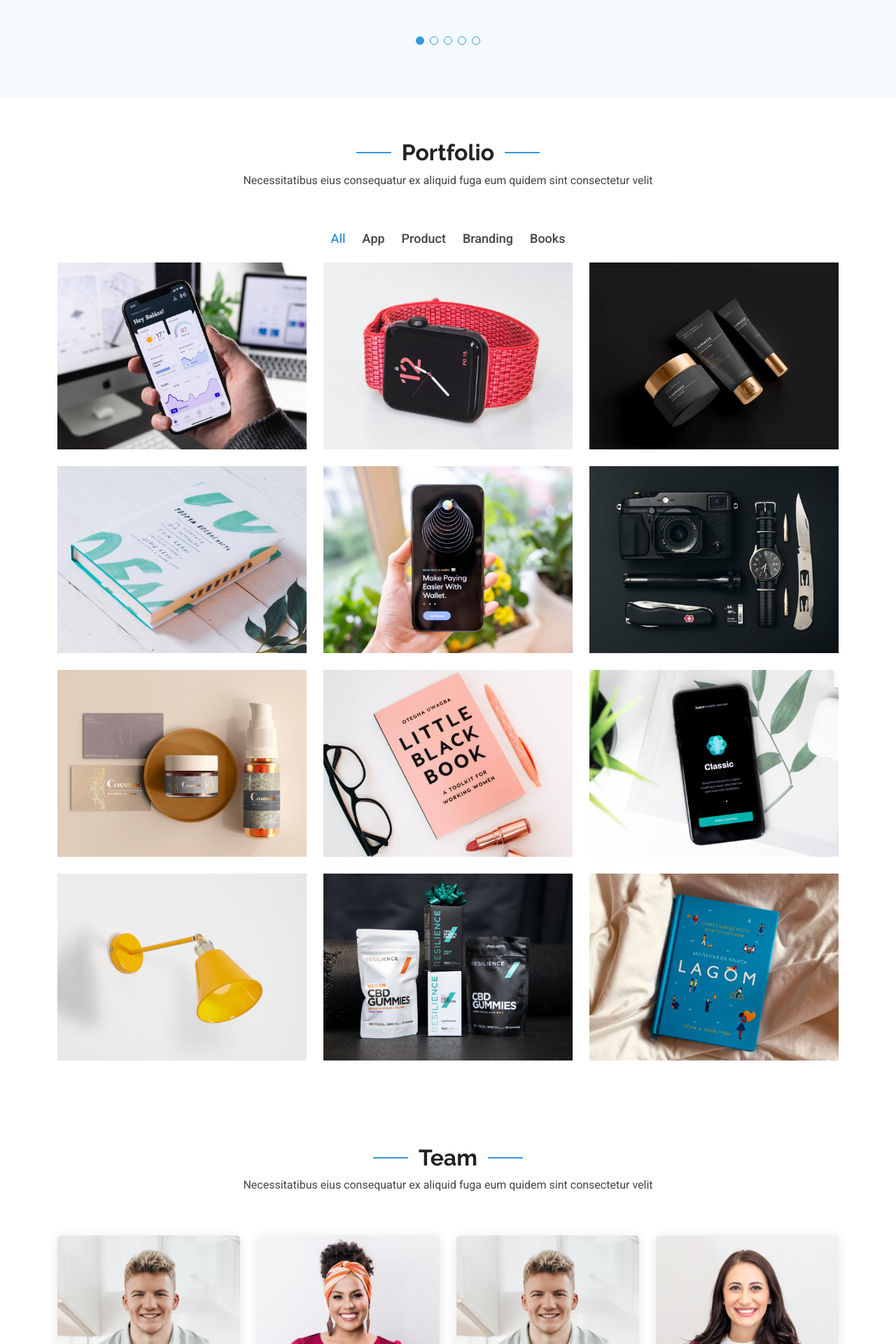
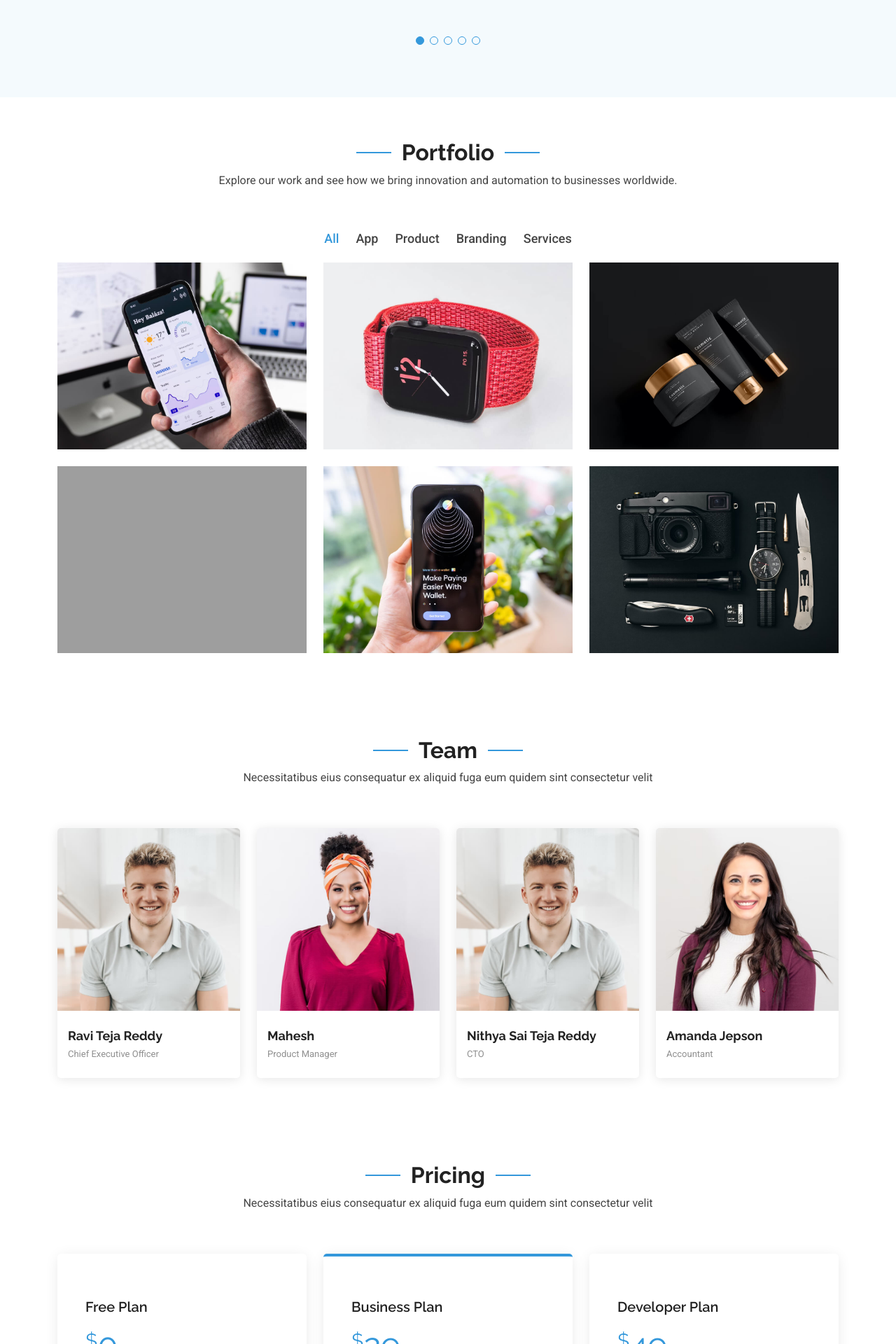
Before and after one commit to sangatiravitejareddy/alphabloczs, a Django app: page / in a window 1280 px wide. Shown: the part 4270-6190 px from the top of the page at 70% size. Run offline with Django 5.2, Linux system fonts and the light colour scheme; some libraries are stand-ins or nearby versions; grey boxes are pictures that could not be loaded.

Commit message:
Services_sections

```diff
--- a/alphabloczs/templates/index.html
+++ b/alphabloczs/templates/index.html
@@ -655,7 +655,7 @@
       <!-- Section Title -->
       <div class="container section-title" data-aos="fade-up">
         <h2>Portfolio</h2>
-        <p>Necessitatibus eius consequatur ex aliquid fuga eum quidem sint consectetur velit</p>
+        <p>Explore our work and see how we bring innovation and automation to businesses worldwide.</p>
       </div><!-- End Section Title -->
 
       <div class="container">
@@ -667,150 +667,84 @@
             <li data-filter=".filter-app">App</li>
             <li data-filter=".filter-product">Product</li>
             <li data-filter=".filter-branding">Branding</li>
-            <li data-filter=".filter-books">Books</li>
+            <li data-filter=".filter-service">Services</li>
           </ul><!-- End Portfolio Filters -->
 
           <div class="row gy-4 isotope-container" data-aos="fade-up" data-aos-delay="200">
 
+            <!-- Portfolio Item 1: App Development -->
             <div class="col-lg-4 col-md-6 portfolio-item isotope-item filter-app">
               <div class="portfolio-content h-100">
-                <img src="{% static 'assets/img/portfolio/app-1.jpg' %}" class="img-fluid" alt="">
+                <img src="{% static 'assets/img/portfolio/app-1.jpg' %}" class="img-fluid" alt="AlphaBloczs App Development">
                 <div class="portfolio-info">
-                  <h4>App 1</h4>
-                  <p>Lorem ipsum, dolor sit amet consectetur</p>
-                  <a href="{% static 'assets/img/portfolio/app-1.jpg' %}" title="App 1" data-gallery="portfolio-gallery-app" class="glightbox preview-link"><i class="bi bi-zoom-in"></i></a>
+                  <h4>App Development</h4>
+                  <p>Custom-built apps designed to streamline business operations.</p>
+                  <a href="{% static 'assets/img/portfolio/app-1.jpg' %}" title="App Development" data-gallery="portfolio-gallery-app" class="glightbox preview-link"><i class="bi bi-zoom-in"></i></a>
                   <a href="portfolio-details.html" title="More Details" class="details-link"><i class="bi bi-link-45deg"></i></a>
                 </div>
               </div>
             </div><!-- End Portfolio Item -->
 
+            <!-- Portfolio Item 2: RPA Solutions -->
             <div class="col-lg-4 col-md-6 portfolio-item isotope-item filter-product">
               <div class="portfolio-content h-100">
-                <img src="{% static 'assets/img/portfolio/product-1.jpg' %}" class="img-fluid" alt="">
+                <img src="{% static 'assets/img/portfolio/product-1.jpg' %}" class="img-fluid" alt="AlphaBloczs RPA Solutions">
                 <div class="portfolio-info">
-                  <h4>Product 1</h4>
-                  <p>Lorem ipsum, dolor sit amet consectetur</p>
-                  <a href="{% static 'assets/img/portfolio/product-1.jpg' %}" title="Product 1" data-gallery="portfolio-gallery-product" class="glightbox preview-link"><i class="bi bi-zoom-in"></i></a>
+                  <h4>RPA Solutions</h4>
+                  <p>Empowering businesses with Robotic Process Automation to reduce costs.</p>
+                  <a href="{% static 'assets/img/portfolio/product-1.jpg' %}" title="RPA Solutions" data-gallery="portfolio-gallery-product" class="glightbox preview-link"><i class="bi bi-zoom-in"></i></a>
                   <a href="portfolio-details.html" title="More Details" class="details-link"><i class="bi bi-link-45deg"></i></a>
                 </div>
               </div>
             </div><!-- End Portfolio Item -->
 
+            <!-- Portfolio Item 3: Branding and Identity -->
             <div class="col-lg-4 col-md-6 portfolio-item isotope-item filter-branding">
               <div class="portfolio-content h-100">
-                <img src="{% static 'assets/img/portfolio/branding-1.jpg' %}" class="img-fluid" alt="">
+                <img src="{% static 'assets/img/portfolio/branding-1.jpg' %}" class="img-fluid" alt="AlphaBloczs Branding">
                 <div class="portfolio-info">
-                  <h4>Branding 1</h4>
-                  <p>Lorem ipsum, dolor sit amet consectetur</p>
-                  <a href="{% static 'assets/img/portfolio/branding-1.jpg' %}" title="Branding 1" data-gallery="portfolio-gallery-branding" class="glightbox preview-link"><i class="bi bi-zoom-in"></i></a>
+                  <h4>Branding & Identity</h4>
+                  <p>Creating memorable and impactful brand identities for businesses.</p>
+                  <a href="{% static 'assets/img/portfolio/branding-1.jpg' %}" title="Branding & Identity" data-gallery="portfolio-gallery-branding" class="glightbox preview-link"><i class="bi bi-zoom-in"></i></a>
                   <a href="portfolio-details.html" title="More Details" class="details-link"><i class="bi bi-link-45deg"></i></a>
                 </div>
               </div>
             </div><!-- End Portfolio Item -->
 
-            <div class="col-lg-4 col-md-6 portfolio-item isotope-item filter-books">
+            <!-- Portfolio Item 4: AI Chatbot Solutions -->
+            <div class="col-lg-4 col-md-6 portfolio-item isotope-item filter-service">
               <div class="portfolio-content h-100">
-                <img src="{% static 'assets/img/portfolio/books-1.jpg' %}" class="img-fluid" alt="">
+                <img src="{% static 'assets/img/portfolio/service-1.jpg' %}" class="img-fluid" alt="AlphaBloczs AI Chatbots">
                 <div class="portfolio-info">
-                  <h4>Books 1</h4>
-                  <p>Lorem ipsum, dolor sit amet consectetur</p>
-                  <a href="{% static 'assets/img/portfolio/books-1.jpg' %}" title="Branding 1" data-gallery="portfolio-gallery-book" class="glightbox preview-link"><i class="bi bi-zoom-in"></i></a>
+                  <h4>AI Chatbot Solutions</h4>
+                  <p>Building intelligent chatbots to improve customer engagement and support.</p>
+                  <a href="{% static 'assets/img/portfolio/service-1.jpg' %}" title="AI Chatbots" data-gallery="portfolio-gallery-service" class="glightbox preview-link"><i class="bi bi-zoom-in"></i></a>
                   <a href="portfolio-details.html" title="More Details" class="details-link"><i class="bi bi-link-45deg"></i></a>
                 </div>
               </div>
             </div><!-- End Portfolio Item -->
 
+            <!-- Portfolio Item 5: Web Design and Development -->
             <div class="col-lg-4 col-md-6 portfolio-item isotope-item filter-app">
               <div class="portfolio-content h-100">
-                <img src="{% static 'assets/img/portfolio/app-2.jpg' %}" class="img-fluid" alt="">
+                <img src="{% static 'assets/img/portfolio/app-2.jpg' %}" class="img-fluid" alt="AlphaBloczs Web Design">
                 <div class="portfolio-info">
-                  <h4>App 2</h4>
-                  <p>Lorem ipsum, dolor sit amet consectetur</p>
-                  <a href="{% static 'assets/img/portfolio/app-2.jpg' %}" title="App 2" data-gallery="portfolio-gallery-app" class="glightbox preview-link"><i class="bi bi-zoom-in"></i></a>
+                  <h4>Web Design & Development</h4>
+                  <p>Responsive and modern web design to boost your online presence.</p>
+                  <a href="{% static 'assets/img/portfolio/app-2.jpg' %}" title="Web Design & Development" data-gallery="portfolio-gallery-app" class="glightbox preview-link"><i class="bi bi-zoom-in"></i></a>
                   <a href="portfolio-details.html" title="More Details" class="details-link"><i class="bi bi-link-45deg"></i></a>
                 </div>
               </div>
             </div><!-- End Portfolio Item -->
 
+            <!-- Portfolio Item 6: Data Analytics Solutions -->
             <div class="col-lg-4 col-md-6 portfolio-item isotope-item filter-product">
               <div class="portfolio-content h-100">
-                <img src="{% static 'assets/img/portfolio/product-2.jpg' %}" class="img-fluid" alt="">
+                <img src="{% static 'assets/img/portfolio/product-2.jpg' %}" class="img-fluid" alt="AlphaBloczs Data Analytics">
                 <div class="portfolio-info">
-                  <h4>Product 2</h4>
-                  <p>Lorem ipsum, dolor sit amet consectetur</p>
-                  <a href="{% static 'assets/img/portfolio/product-2.jpg' %}" title="Product 2" data-gallery="portfolio-gallery-product" class="glightbox preview-link"><i class="bi bi-zoom-in"></i></a>
-                  <a href="portfolio-details.html" title="More Details" class="details-link"><i class="bi bi-link-45deg"></i></a>
-                </div>
-              </div>
-            </div><!-- End Portfolio Item -->
-
-            <div class="col-lg-4 col-md-6 portfolio-item isotope-item filter-branding">
-              <div class="portfolio-content h-100">
-                <img src="{% static 'assets/img/portfolio/branding-2.jpg' %}" class="img-fluid" alt="">
-                <div class="portfolio-info">
-                  <h4>Branding 2</h4>
-                  <p>Lorem ipsum, dolor sit amet consectetur</p>
-                  <a href="{% static 'assets/img/portfolio/branding-2.jpg' %}" title="Branding 2" data-gallery="portfolio-gallery-branding" class="glightbox preview-link"><i class="bi bi-zoom-in"></i></a>
-                  <a href="portfolio-details.html" title="More Details" class="details-link"><i class="bi bi-link-45deg"></i></a>
-                </div>
-              </div>
-            </div><!-- End Portfolio Item -->
-
-            <div class="col-lg-4 col-md-6 portfolio-item isotope-item filter-books">
-              <div class="portfolio-content h-100">
-                <img src="{% static 'assets/img/portfolio/books-2.jpg' %}" class="img-fluid" alt="">
-                <div class="portfolio-info">
-                  <h4>Books 2</h4>
-                  <p>Lorem ipsum, dolor sit amet consectetur</p>
-                  <a href="{% static 'assets/img/portfolio/books-2.jpg' %}" title="Branding 2" data-gallery="portfolio-gallery-book" class="glightbox preview-link"><i class="bi bi-zoom-in"></i></a>
-                  <a href="portfolio-details.html" title="More Details" class="details-link"><i class="bi bi-link-45deg"></i></a>
-                </div>
-              </div>
-            </div><!-- End Portfolio Item -->
-
-            <div class="col-lg-4 col-md-6 portfolio-item isotope-item filter-app">
-              <div class="portfolio-content h-100">
-                <img src="{% static 'assets/img/portfolio/app-3.jpg' %}" class="img-fluid" alt="">
-                <div class="portfolio-info">
-                  <h4>App 3</h4>
-                  <p>Lorem ipsum, dolor sit amet consectetur</p>
-                  <a href="{% static 'assets/img/portfolio/app-3.jpg' %}" title="App 3" data-gallery="portfolio-gallery-app" class="glightbox preview-link"><i class="bi bi-zoom-in"></i></a>
-                  <a href="portfolio-details.html" title="More Details" class="details-link"><i class="bi bi-link-45deg"></i></a>
-                </div>
-              </div>
-            </div><!-- End Portfolio Item -->
-
-            <div class="col-lg-4 col-md-6 portfolio-item isotope-item filter-product">
-              <div class="portfolio-content h-100">
-                <img src="{% static 'assets/img/portfolio/product-3.jpg' %}" class="img-fluid" alt="">
-                <div class="portfolio-info">
-                  <h4>Product 3</h4>
-                  <p>Lorem ipsum, dolor sit amet consectetur</p>
-                  <a href="{% static 'assets/img/portfolio/product-3.jpg' %}" title="Product 3" data-gallery="portfolio-gallery-product" class="glightbox preview-link"><i class="bi bi-zoom-in"></i></a>
-                  <a href="portfolio-details.html" title="More Details" class="details-link"><i class="bi bi-link-45deg"></i></a>
-                </div>
-              </div>
-            </div><!-- End Portfolio Item -->
-
-            <div class="col-lg-4 col-md-6 portfolio-item isotope-item filter-branding">
-              <div class="portfolio-content h-100">
-                <img src="{% static 'assets/img/portfolio/branding-3.jpg' %}" class="img-fluid" alt="">
-                <div class="portfolio-info">
-                  <h4>Branding 3</h4>
-                  <p>Lorem ipsum, dolor sit amet consectetur</p>
-                  <a href="{% static 'assets/img/portfolio/branding-3.jpg' %}" title="Branding 2" data-gallery="portfolio-gallery-branding" class="glightbox preview-link"><i class="bi bi-zoom-in"></i></a>
-                  <a href="portfolio-details.html" title="More Details" class="details-link"><i class="bi bi-link-45deg"></i></a>
-                </div>
-              </div>
-            </div><!-- End Portfolio Item -->
-
-            <div class="col-lg-4 col-md-6 portfolio-item isotope-item filter-books">
-              <div class="portfolio-content h-100">
-                <img src="{% static 'assets/img/portfolio/books-3.jpg' %}" class="img-fluid" alt="">
-                <div class="portfolio-info">
-                  <h4>Books 3</h4>
-                  <p>Lorem ipsum, dolor sit amet consectetur</p>
-                  <a href="{% static 'assets/img/portfolio/books-3.jpg' %}" title="Branding 3" data-gallery="portfolio-gallery-book" class="glightbox preview-link"><i class="bi bi-zoom-in"></i></a>
+                  <h4>Data Analytics</h4>
+                  <p>Transforming data into actionable insights for better business decisions.</p>
+                  <a href="{% static 'assets/img/portfolio/product-2.jpg' %}" title="Data Analytics" data-gallery="portfolio-gallery-product" class="glightbox preview-link"><i class="bi bi-zoom-in"></i></a>
                   <a href="portfolio-details.html" title="More Details" class="details-link"><i class="bi bi-link-45deg"></i></a>
                 </div>
               </div>
@@ -822,7 +756,9 @@
 
       </div>
 
-    </section><!-- /Portfolio Section -->
+    </section>
+
+    <!-- /Portfolio Section -->
 
     <!-- Team Section -->
     <section id="team" class="team section">
```
